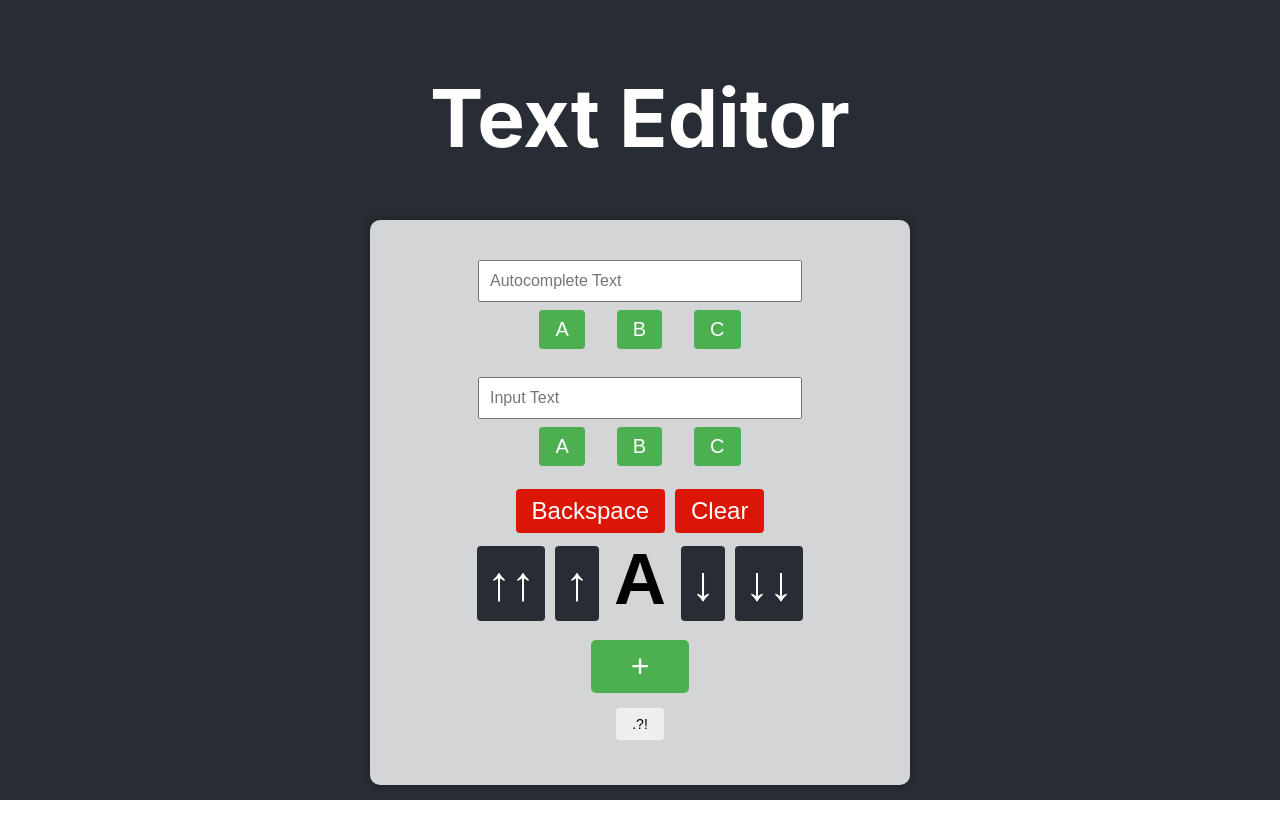
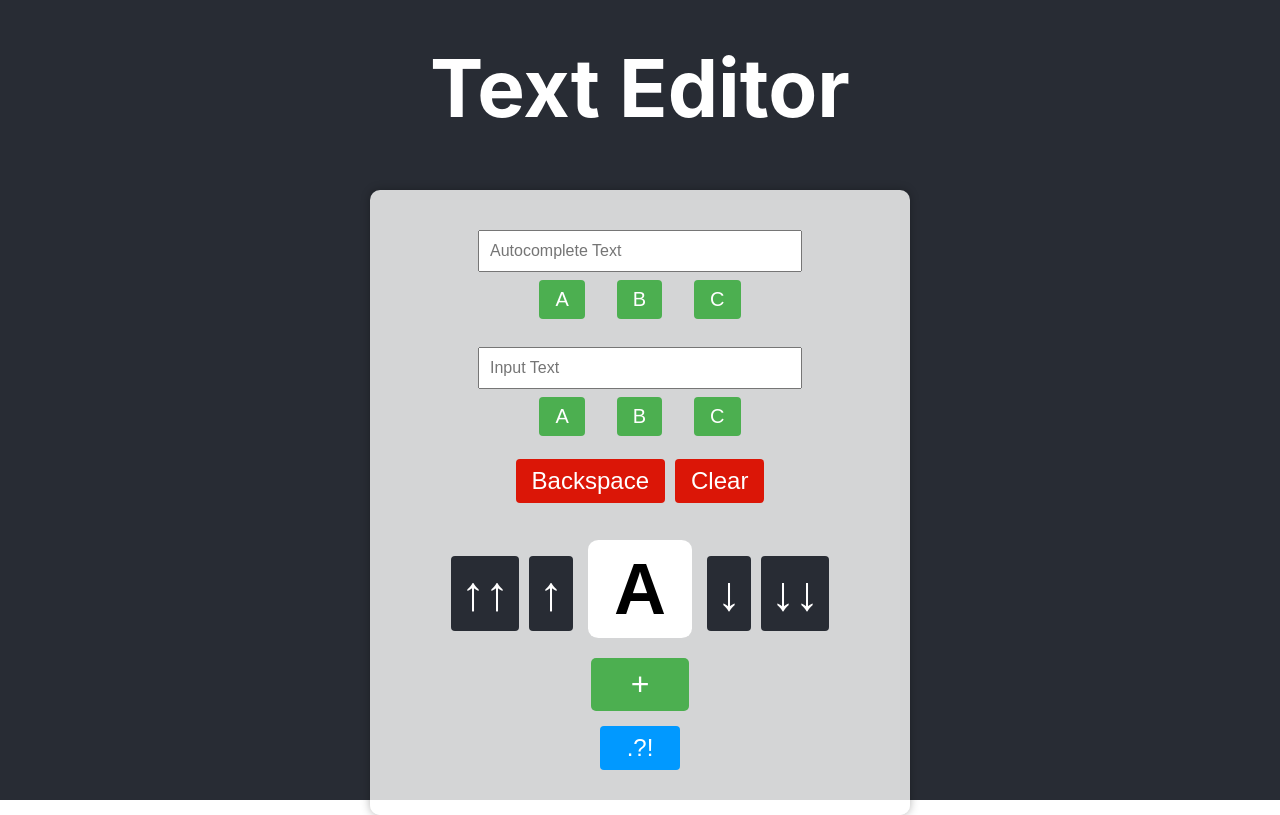
Before and after one commit to Kfmoi/GDSC-Frontend, a React (Create React App) app: page / in a window 1280 px wide. Built offline with nearby package versions, Linux system fonts and the light colour scheme; the HTML template or start-up script is replaced by a standard one.

Commit message:
Added the styling for character set button

```diff
--- a/src/components/scrollPicker/ScrollPicker.css
+++ b/src/components/scrollPicker/ScrollPicker.css
@@ -2,8 +2,8 @@
     display: flex;
     flex-direction: column;
     align-items: center;
-    justify-content: center;
     font-family: Arial, sans-serif;
+    margin-top: 0 0 0;
   }
 
   .currentLetter {
@@ -11,6 +11,11 @@
     font-weight: bold;
     margin-bottom: 10px;
     color: #000;
+    background-color: white;
+    border-color: #000;
+    border-radius: 10%;
+    padding: 0.5rem 1rem;
+    width: 4.5rem;
   }
 
   .button {
@@ -28,6 +33,7 @@
     justify-content: center;
     width: 100%;
     align-items: center;
+    margin-top: 2rem;
 
   }
 
@@ -49,3 +55,15 @@
   align-items: center;
   margin: 0 10px;
 }
+
+.charMode{
+  padding: 0.5rem 1rem;
+  font-size: 1.5rem;
+  background-color: rgb(1, 153, 255);
+  color: #fff;
+  width: 5rem;
+}
+
+.charMode:hover{
+  background-color: rgb(1, 107, 255);;
+}
```
